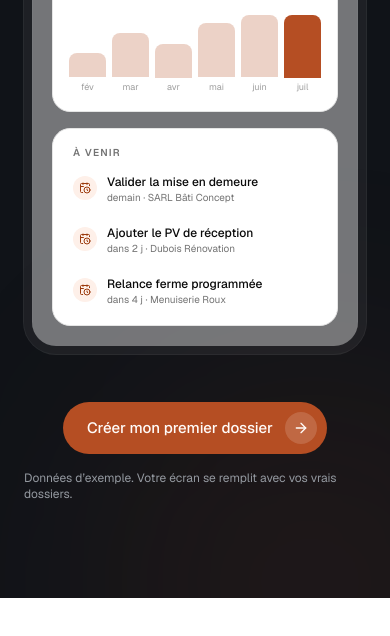
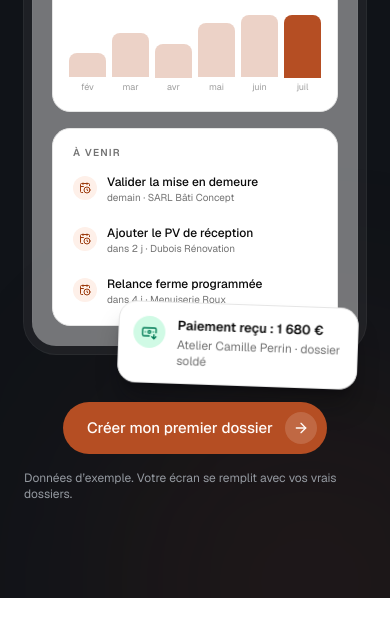
Before and after one commit to lomza7/bleme, a Next.js app: page / in a window 390 px wide. Shown: the part 10000-10636 px from the top of the page. Built offline with nearby package versions, Linux system fonts and the light colour scheme.

Commit message:
Mobile : toast « Paiement reçu » visible (posé sur le bord bas du cadre de la démo)
Co-Authored-By: Claude Fable 5 <noreply@anthropic.com>

```diff
--- a/components/landing/dashboard-demo.tsx
+++ b/components/landing/dashboard-demo.tsx
@@ -226,7 +226,7 @@ export function DashboardDemo() {
             </div>
 
             {/* Notification flottante : paiement reçu */}
-            <div className="anim-scroll absolute -right-3 top-16 hidden w-60 rotate-2 rounded-2xl border bg-card p-3.5 text-foreground shadow-xl shadow-zinc-950/[0.35] lg:-right-8 lg:block">
+            <div className="anim-scroll absolute -bottom-8 right-2 w-60 rotate-2 rounded-2xl border bg-card p-3.5 text-foreground shadow-xl shadow-zinc-950/[0.35] lg:bottom-auto lg:-right-8 lg:top-16">
               <div className="flex items-start gap-3">
                 <span className="flex size-8 shrink-0 items-center justify-center rounded-full bg-emerald-100 text-emerald-700">
                   <BanknoteArrowDown className="size-4" />
```
